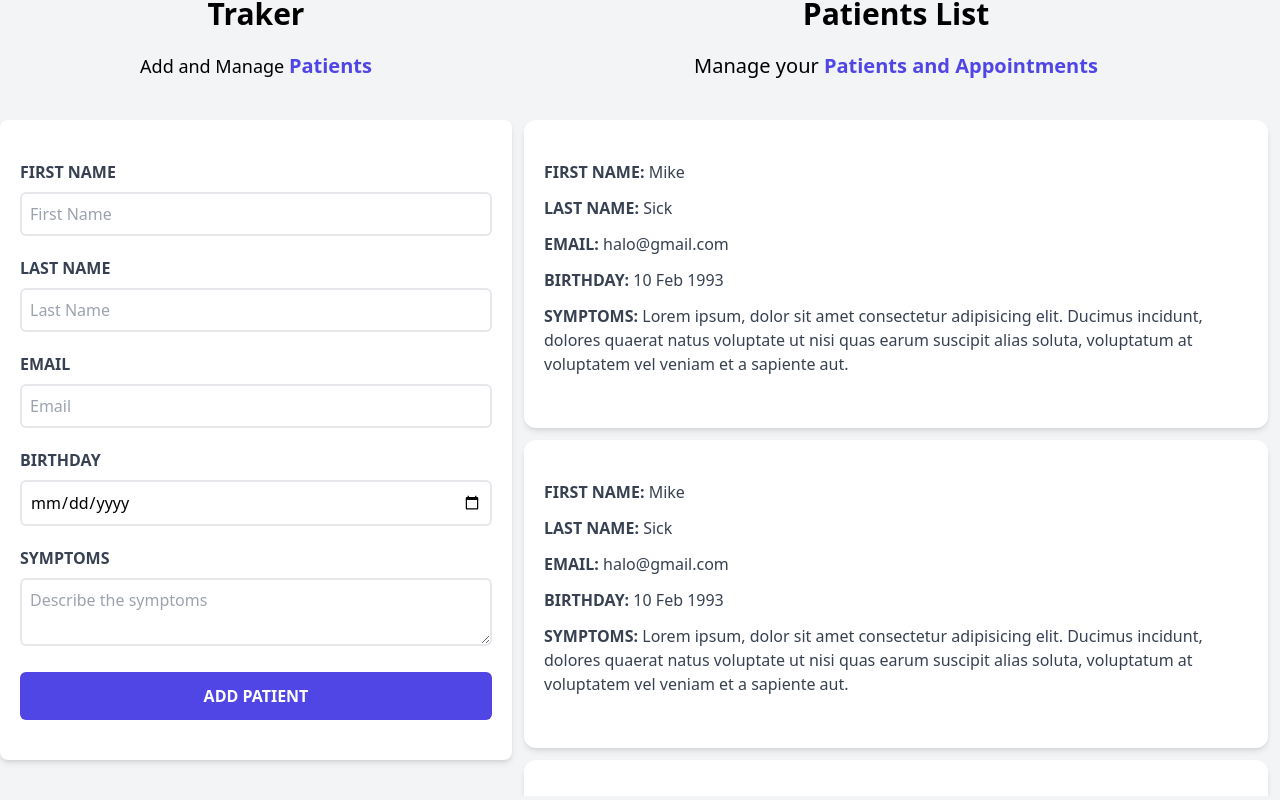
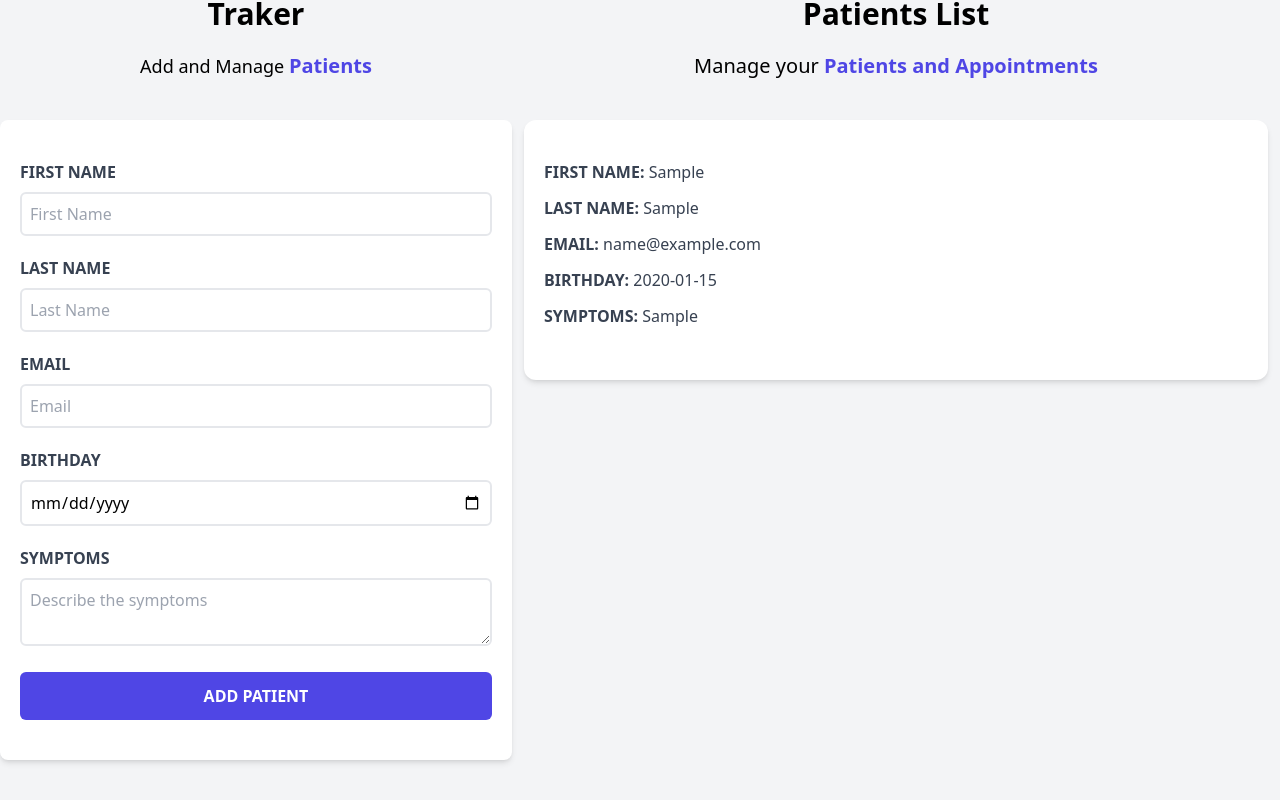
Before and after one commit to SrVleh/appointments-project, a React (Vite) app: page / in a window 1280 px wide. Both pictures are taken after typing "Sample", "Sample", "name@example.com", "2020-01-15", "Sample" into the empty fields and a click on the input "Add patient". Shown: the part 228-1028 px from the top of the page. Built offline with nearby package versions, Linux system fonts and the light colour scheme.

Commit message:
Generate patient data dynamically

```diff
--- a/src/App.jsx
+++ b/src/App.jsx
@@ -16,7 +16,9 @@ function App() {
             patients={ patients }
             setPatients={ setPatients }
           />
-          <PatientsList/>
+          <PatientsList
+            patients={ patients }
+          />
         </div>
     </div>
   )
--- a/src/components/Patient.jsx
+++ b/src/components/Patient.jsx
@@ -1,20 +1,23 @@
-const Patient = () => {
+const Patient = ({ patient }) => {
+
+    const { fName, lName, email, birthday, symptoms } = patient
+
   return (
     <div className="m-3 bg-white shadow-md px-5 py-10 rounded-xl">
         <p className="font-bold mb-3 text-gray-700 uppercase">First Name: {''}
-            <span className="font-normal normal-case">Mike</span>
+            <span className="font-normal normal-case">{ fName }</span>
         </p>
         <p className="font-bold mb-3 text-gray-700 uppercase">Last Name: {''}
-            <span className="font-normal normal-case">Sick</span>
+            <span className="font-normal normal-case">{ lName }</span>
         </p>
         <p className="font-bold mb-3 text-gray-700 uppercase">Email: {''}
-            <span className="font-normal normal-case">halo@gmail.com</span>
+            <span className="font-normal normal-case">{ email }</span>
         </p>
         <p className="font-bold mb-3 text-gray-700 uppercase">Birthday: {''}
-            <span className="font-normal normal-case">10 Feb 1993</span>
+            <span className="font-normal normal-case">{ birthday }</span>
         </p>
         <p className="font-bold mb-3 text-gray-700 uppercase">Symptoms: {''}
-            <span className="font-normal normal-case">Lorem ipsum, dolor sit amet consectetur adipisicing elit. Ducimus incidunt, dolores quaerat natus voluptate ut nisi quas earum suscipit alias soluta, voluptatum at voluptatem vel veniam et a sapiente aut.</span>
+            <span className="font-normal normal-case">{ symptoms }</span>
         </p>
     </div>
   );
--- a/src/components/PatientsList.jsx
+++ b/src/components/PatientsList.jsx
@@ -1,6 +1,6 @@
 import Patient from "./Patient"
 
-const PatientsList = () => {
+const PatientsList = ({ patients }) => {
     return(
         <div className="md:w-1/2 lg:w-3/5 md:h-screen overflow-y-scroll">
             <h2 className="font-black text-3xl text-center">Patients List</h2>
@@ -8,10 +8,12 @@ const PatientsList = () => {
                 Manage your {''}
                 <span className="text-indigo-600 font-bold text-xl">Patients and Appointments</span>
             </p>
-            <Patient></Patient>
-            <Patient></Patient>
-            <Patient></Patient>
-            <Patient></Patient>
+
+            { patients.map( (patient) =>
+                <Patient
+                    patient={ patient }
+                />
+            )}
         </div>
     )
 }
```
